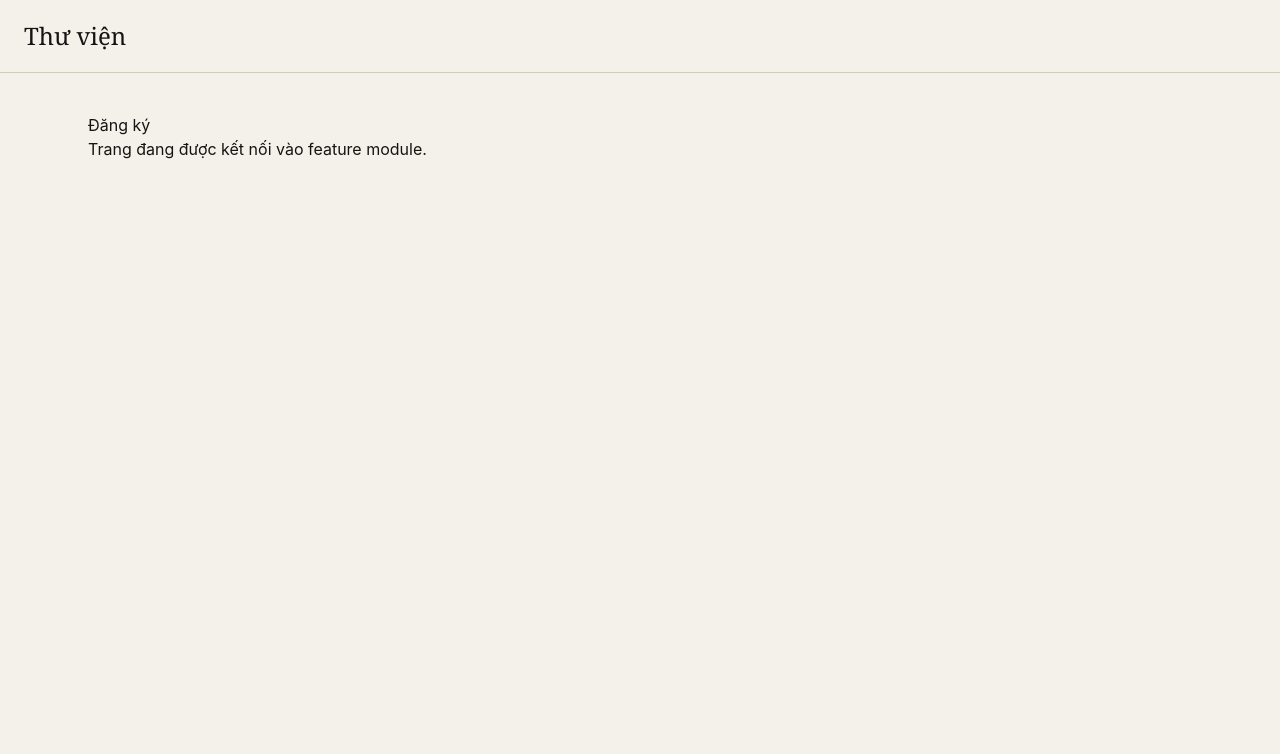
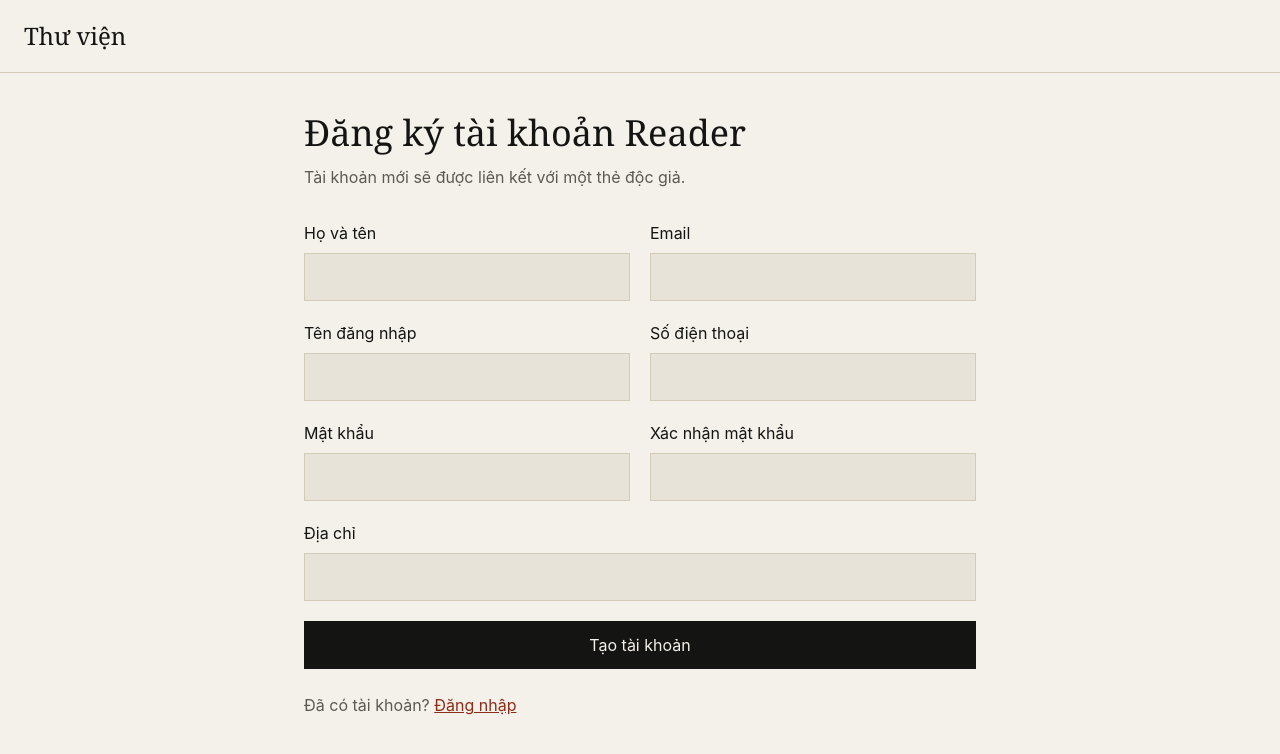
Before and after one commit to redr1mn/QuanLyThuVien, a React (Vite) app in the folder frontend/: page /register in a window 1280 px wide. Shown: the top 754 px of the page. Built offline with nearby package versions, Linux system fonts and the light colour scheme.

Commit message:
feat: move auth and catalog into react spa

```diff
--- a/frontend/src/app/router/routes.tsx
+++ b/frontend/src/app/router/routes.tsx
@@ -1,5 +1,7 @@
 import { BrowserRouter, Route, Routes } from 'react-router-dom';
 import CatalogPage from '../../features/catalog/pages/CatalogPage';
+import LoginPage from '../../pages/auth/LoginPage';
+import RegisterPage from '../../pages/auth/RegisterPage';
 import AuthenticatedLayout from '../layouts/AuthenticatedLayout';
 import PublicLayout from '../layouts/PublicLayout';
 
@@ -12,8 +14,8 @@ export function AppRoutes() {
     <Routes>
       <Route element={<PublicLayout />}>
         <Route index element={<CatalogPage />} />
-        <Route path="login" element={<PlaceholderPage title="Đăng nhập" />} />
-        <Route path="register" element={<PlaceholderPage title="Đăng ký" />} />
+        <Route path="login" element={<LoginPage />} />
+        <Route path="register" element={<RegisterPage />} />
       </Route>
       <Route element={<AuthenticatedLayout />}>
         <Route path="reader/account" element={<PlaceholderPage title="Tài khoản độc giả" />} />
--- a/frontend/src/features/auth/api/auth-api.ts
+++ b/frontend/src/features/auth/api/auth-api.ts
@@ -1,8 +1,10 @@
 import { httpClient } from '../../../shared/api/http-client';
 import {
   authEnvelopeSchema,
+  registrationEnvelopeSchema,
   type AuthSession,
   type LoginInput,
+  type RegisterInput,
 } from '../schemas/auth';
 
 export const authApi = {
@@ -18,6 +20,14 @@ export const authApi = {
     return envelope.data;
   },
 
+  async register(input: RegisterInput): Promise<string> {
+    const { confirmPassword: _confirmPassword, ...request } = input;
+    const response = await httpClient.post('/auth/register', request);
+    const envelope = registrationEnvelopeSchema.parse(response.data);
+    if (!envelope.data) throw new Error('Đăng ký không trả về số thẻ.');
+    return envelope.data.cardNumber;
+  },
+
   async logout(): Promise<void> {
     await httpClient.post('/auth/logout');
   },
--- a/frontend/src/features/auth/schemas/auth.ts
+++ b/frontend/src/features/auth/schemas/auth.ts
@@ -17,7 +17,32 @@ export const authEnvelopeSchema = z.object({
   errors: z.array(apiErrorSchema),
 });
 
+export const loginInputSchema = z.object({
+  username: z.string().trim().min(1, 'Nhập tên đăng nhập hoặc email.').max(100),
+  password: z.string().min(1, 'Nhập mật khẩu.').max(128),
+  rememberMe: z.boolean(),
+});
+
+export const registerInputSchema = z.object({
+  username: z.string().trim().min(1).max(100),
+  email: z.string().trim().email().max(320),
+  password: z.string().min(8).max(128),
+  confirmPassword: z.string().min(8).max(128),
+  fullName: z.string().trim().min(1).max(200),
+  phone: z.string().trim().max(30).optional(),
+  address: z.string().trim().max(500).optional(),
+}).refine((input) => input.password === input.confirmPassword, {
+  path: ['confirmPassword'],
+  message: 'Mật khẩu xác nhận không khớp.',
+});
+
+export const registrationEnvelopeSchema = z.object({
+  data: z.object({ cardNumber: z.string().min(1) }).nullable(),
+  errors: z.array(apiErrorSchema),
+});
+
 export type AuthSession = z.infer<typeof authSessionSchema>;
+export type RegisterInput = z.infer<typeof registerInputSchema>;
 export type LoginInput = {
   username: string;
   password: string;
--- a/frontend/src/features/auth/store/auth-store.ts
+++ b/frontend/src/features/auth/store/auth-store.ts
@@ -1,7 +1,8 @@
 import { create } from 'zustand';
 import axios from 'axios';
 import { authApi } from '../api/auth-api';
-import type { AuthSession, LoginInput } from '../schemas/auth';
+import { getApiErrorMessage } from '../../../shared/api/api-error';
+import type { AuthSession, LoginInput, RegisterInput } from '../schemas/auth';
 
 type AuthState = {
   user: AuthSession | null;
@@ -9,12 +10,15 @@ type AuthState = {
   error: string | null;
   loadSession: () => Promise<void>;
   login: (input: LoginInput) => Promise<boolean>;
+  register: (input: RegisterInput) => Promise<string | null>;
   logout: () => Promise<void>;
 };
 
 const messageFromError = (error: unknown) => {
-  if (axios.isAxiosError(error) && error.response?.status === 401)
-    return 'Phiên đăng nhập không hợp lệ hoặc đã hết hạn.';
+  if (axios.isAxiosError(error)) {
+    if (error.response?.status === 401) return 'Phiên đăng nhập không hợp lệ hoặc đã hết hạn.';
+    return getApiErrorMessage(error);
+  }
   return error instanceof Error ? error.message : 'Không thể kết nối máy chủ.';
 };
 
@@ -41,6 +45,17 @@ export const useAuthStore = create<AuthState>((set) => ({
       return false;
     }
   },
+  register: async (input) => {
+    set({ isLoading: true, error: null });
+    try {
+      const cardNumber = await authApi.register(input);
+      set({ isLoading: false });
+      return cardNumber;
+    } catch (error) {
+      set({ isLoading: false, error: messageFromError(error) });
+      return null;
+    }
+  },
   logout: async () => {
     await authApi.logout();
     set({ user: null, error: null });
--- /dev/null
+++ b/frontend/src/pages/auth/LoginPage.tsx
@@ -0,0 +1,39 @@
+import { FormEvent, useState } from 'react';
+import { Link, useLocation, useNavigate } from 'react-router-dom';
+import { loginInputSchema } from '../../features/auth/schemas/auth';
+import { useAuthStore } from '../../features/auth/store/auth-store';
+
+export default function LoginPage() {
+  const navigate = useNavigate();
+  const location = useLocation();
+  const { login, isLoading, error } = useAuthStore();
+  const [form, setForm] = useState({ username: '', password: '', rememberMe: false });
+  const [validationError, setValidationError] = useState<string | null>(null);
+
+  async function submit(event: FormEvent<HTMLFormElement>) {
+    event.preventDefault();
+    const parsed = loginInputSchema.safeParse(form);
+    if (!parsed.success) {
+      setValidationError(parsed.error.issues[0]?.message ?? 'Thông tin đăng nhập không hợp lệ.');
+      return;
+    }
+    setValidationError(null);
+    if (await login(parsed.data)) {
+      const returnTo = new URLSearchParams(location.search).get('returnUrl');
+      navigate(returnTo?.startsWith('/') ? returnTo : '/', { replace: true });
+    }
+  }
+
+  return <section className="mx-auto max-w-md" aria-labelledby="login-title">
+    <h1 id="login-title" className="font-serif text-4xl">Đăng nhập</h1>
+    <p className="mt-3 text-[#5C5954]">Sử dụng tài khoản thư viện để tiếp tục.</p>
+    {(validationError || error) && <p className="mt-5 border-l-2 border-[#8C2D19] bg-[#E8E3D8] p-3 text-[#8C2D19]" role="alert">{validationError ?? error}</p>}
+    <form className="mt-8 grid gap-5" onSubmit={submit}>
+      <label className="grid gap-2">Tên đăng nhập hoặc email<input className="min-h-12 border border-[#D2CBB8] bg-[#E8E3D8] px-3" value={form.username} onChange={(event) => setForm({ ...form, username: event.target.value })} autoComplete="username" /></label>
+      <label className="grid gap-2">Mật khẩu<input className="min-h-12 border border-[#D2CBB8] bg-[#E8E3D8] px-3" type="password" value={form.password} onChange={(event) => setForm({ ...form, password: event.target.value })} autoComplete="current-password" /></label>
+      <label className="flex items-center gap-3"><input type="checkbox" checked={form.rememberMe} onChange={(event) => setForm({ ...form, rememberMe: event.target.checked })} /> Ghi nhớ đăng nhập</label>
+      <button className="min-h-12 bg-[#141413] px-6 text-[#F4F1EA] disabled:opacity-50" disabled={isLoading}>{isLoading ? 'Đang đăng nhập…' : 'Đăng nhập'}</button>
+    </form>
+    <p className="mt-6 text-[#5C5954]">Chưa có tài khoản? <Link className="text-[#8C2D19] underline" to="/register">Đăng ký tài khoản Reader</Link></p>
+  </section>;
+}
--- /dev/null
+++ b/frontend/src/pages/auth/RegisterPage.tsx
@@ -0,0 +1,44 @@
+import { FormEvent, useState } from 'react';
+import { Link, useNavigate } from 'react-router-dom';
+import { registerInputSchema } from '../../features/auth/schemas/auth';
+import { useAuthStore } from '../../features/auth/store/auth-store';
+
+const initialForm = { username: '', email: '', password: '', confirmPassword: '', fullName: '', phone: '', address: '' };
+
+export default function RegisterPage() {
+  const navigate = useNavigate();
+  const { register, isLoading, error } = useAuthStore();
+  const [form, setForm] = useState(initialForm);
+  const [validationError, setValidationError] = useState<string | null>(null);
+
+  async function submit(event: FormEvent<HTMLFormElement>) {
+    event.preventDefault();
+    const parsed = registerInputSchema.safeParse(form);
+    if (!parsed.success) {
+      setValidationError(parsed.error.issues[0]?.message ?? 'Thông tin đăng ký không hợp lệ.');
+      return;
+    }
+    setValidationError(null);
+    const cardNumber = await register(parsed.data);
+    if (cardNumber) navigate('/login?registered=1', { replace: true });
+  }
+
+  const update = (field: keyof typeof form, value: string) => setForm({ ...form, [field]: value });
+
+  return <section className="mx-auto max-w-2xl" aria-labelledby="register-title">
+    <h1 id="register-title" className="font-serif text-4xl">Đăng ký tài khoản Reader</h1>
+    <p className="mt-3 text-[#5C5954]">Tài khoản mới sẽ được liên kết với một thẻ độc giả.</p>
+    {(validationError || error) && <p className="mt-5 border-l-2 border-[#8C2D19] bg-[#E8E3D8] p-3 text-[#8C2D19]" role="alert">{validationError ?? error}</p>}
+    <form className="mt-8 grid gap-5 md:grid-cols-2" onSubmit={submit}>
+      <label className="grid gap-2">Họ và tên<input className="min-h-12 border border-[#D2CBB8] bg-[#E8E3D8] px-3" value={form.fullName} onChange={(event) => update('fullName', event.target.value)} autoComplete="name" /></label>
+      <label className="grid gap-2">Email<input className="min-h-12 border border-[#D2CBB8] bg-[#E8E3D8] px-3" type="email" value={form.email} onChange={(event) => update('email', event.target.value)} autoComplete="email" /></label>
+      <label className="grid gap-2">Tên đăng nhập<input className="min-h-12 border border-[#D2CBB8] bg-[#E8E3D8] px-3" value={form.username} onChange={(event) => update('username', event.target.value)} autoComplete="username" /></label>
+      <label className="grid gap-2">Số điện thoại<input className="min-h-12 border border-[#D2CBB8] bg-[#E8E3D8] px-3" value={form.phone} onChange={(event) => update('phone', event.target.value)} autoComplete="tel" /></label>
+      <label className="grid gap-2">Mật khẩu<input className="min-h-12 border border-[#D2CBB8] bg-[#E8E3D8] px-3" type="password" value={form.password} onChange={(event) => update('password', event.target.value)} autoComplete="new-password" /></label>
+      <label className="grid gap-2">Xác nhận mật khẩu<input className="min-h-12 border border-[#D2CBB8] bg-[#E8E3D8] px-3" type="password" value={form.confirmPassword} onChange={(event) => update('confirmPassword', event.target.value)} autoComplete="new-password" /></label>
+      <label className="grid gap-2 md:col-span-2">Địa chỉ<input className="min-h-12 border border-[#D2CBB8] bg-[#E8E3D8] px-3" value={form.address} onChange={(event) => update('address', event.target.value)} autoComplete="street-address" /></label>
+      <button className="min-h-12 bg-[#141413] px-6 text-[#F4F1EA] disabled:opacity-50 md:col-span-2" disabled={isLoading}>{isLoading ? 'Đang tạo tài khoản…' : 'Tạo tài khoản'}</button>
+    </form>
+    <p className="mt-6 text-[#5C5954]">Đã có tài khoản? <Link className="text-[#8C2D19] underline" to="/login">Đăng nhập</Link></p>
+  </section>;
+}
```
Also changed, not shown: 1 other file (tests, documents, lock files or other folders).
